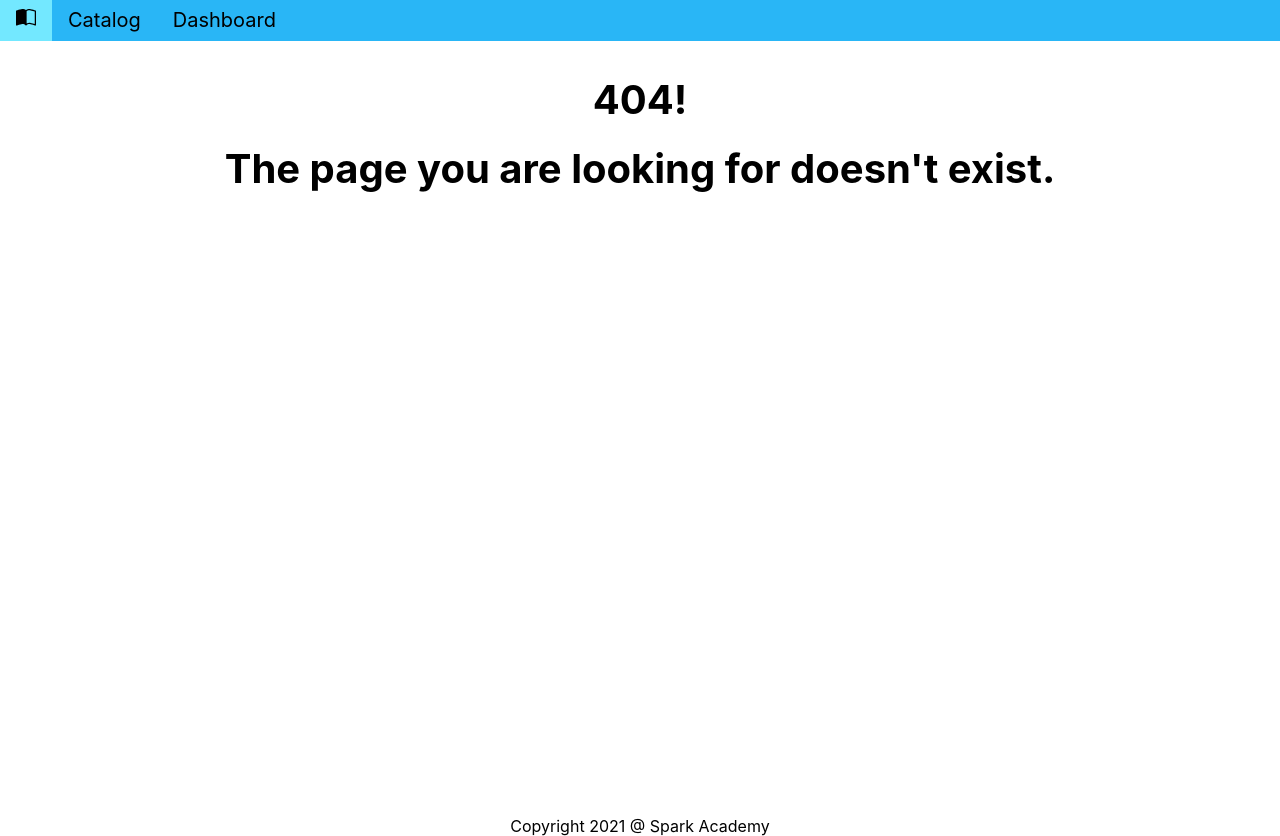
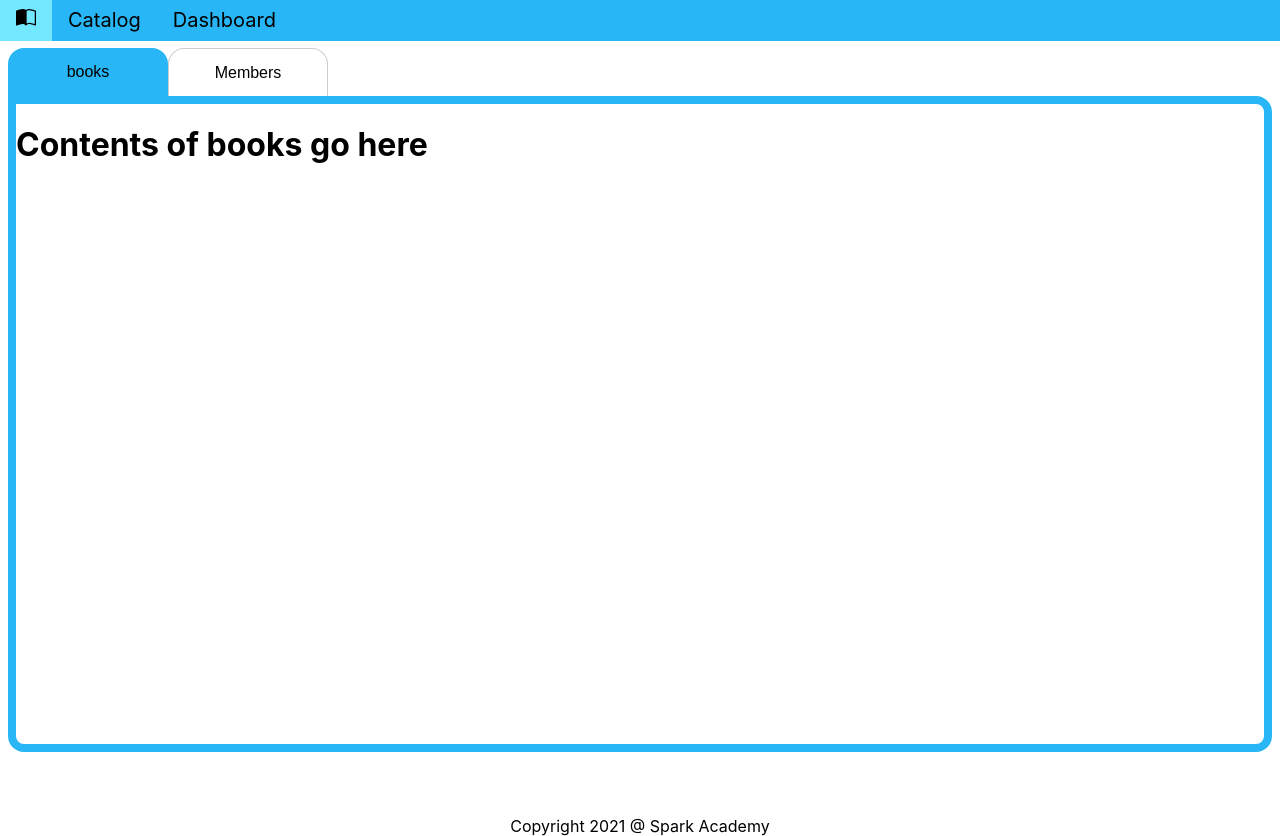
Before and after one commit to shehancshanaka/MERN-Library-Management-System, a React (Create React App) app in the folder library_management_system_mern/: page / in a window 1280 px wide. Before the commit this address had no page. Built offline with nearby package versions, Linux system fonts and the light colour scheme; no server answers.

Commit message:
add root-path

```diff
--- a/library_management_system_mern/src/App.js
+++ b/library_management_system_mern/src/App.js
@@ -43,6 +43,7 @@ function App() {
       <Switch>
         <Route exact path={DASHBOARD} component={dashboard} />
 
+        <Route exact path={"/"} component={dashboard} />
         <Route exact path={CATALOG} component={Spinner} />
 
         <Route component={NotFound} />
```
